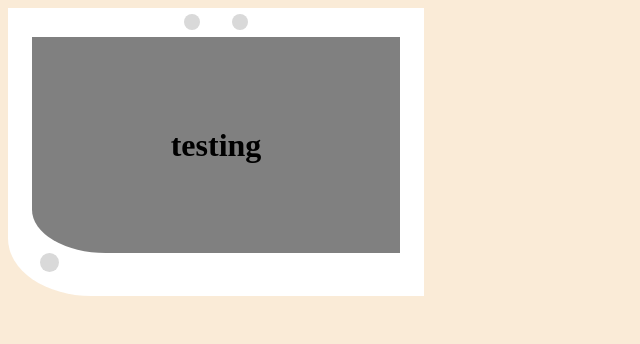
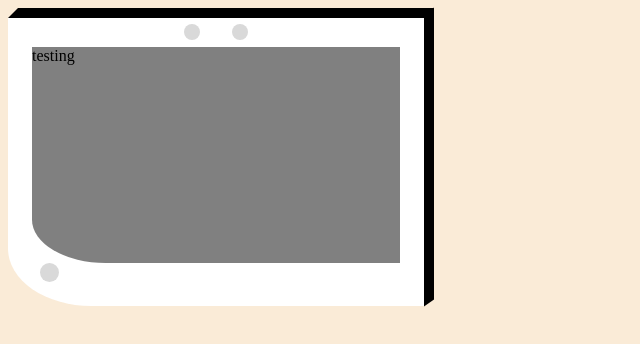
Before and after one commit to ReallyNguyen/PokeFormula, a Next.js app: page / in a window 1280 px wide. Shown: the top 344 px of the page, without its empty margins (0-640 px from the left). Built offline with nearby package versions, Linux system fonts and the light colour scheme.

Commit message:
3d screen (not responsive)

```diff
--- a/src/components/screen/Screen.module.css
+++ b/src/components/screen/Screen.module.css
@@ -1,3 +1,29 @@
+.bigcontainer {
+    display: flex;
+    flex-direction: row;
+
+}
+
+.top {
+    width: calc(100% - 0px);
+    height: 10px;
+    margin-left: 5px;
+    background-color: black;
+    transform: skewX(-45deg);
+    z-index: -1;
+}
+
+.right {
+    width: calc(1rem - 6px);
+    height: calc(18rem + 4px);
+    background-color: black;
+    transform: skewY(-35deg);
+    z-index: -1;
+    display: flex;
+    align-self: flex-end;
+    margin-bottom: 3px;
+}
+
 .container {
     display: flex;
     flex-direction: column;
@@ -25,13 +51,14 @@
 
 .innerContainer {
     display: flex;
-    align-items: center;
-    justify-content: center;
+    flex-wrap: wrap;
     width: 23rem;
     height: 14rem;
     background-color: grey;
     border-bottom-left-radius: 20%;
 }
+
+
 
 .bigCircle {
     align-self: flex-start;
--- a/src/components/screen/index.tsx
+++ b/src/components/screen/index.tsx
@@ -4,21 +4,27 @@ interface IScreen {
     [key: string]: any
 }
 
-export default function Screen({title}: IScreen){
-    return(
+export default function Screen({ title }: IScreen) {
+    return (
         <>
+        <div className={styles.bigcontainer}>
+            <div className={styles.testing}>
+                <div className={styles.top}></div>
                 <div className={styles.container}>
                     <div className={styles.circleContainer}>
                         <div className={styles.circle}></div>
                         <div className={styles.circle}></div>
                     </div>
                     <div className={styles.innerContainer}>
-                    <h1>{title}</h1>
+                        {title}
                     </div>
                     <div className={styles.bigCircle}></div>
                 </div>
 
+            </div>
+            <div className={styles.right}></div>
+        </div>
+
         </>
-
     )
 }
--- a/src/pages/index.tsx
+++ b/src/pages/index.tsx
@@ -16,6 +16,7 @@ export default function Home(){
       <Label title="Testing"/>
       <Footer /> */}
       <Screen title='testing'/>
+
     </div>
   )
 
```
Lines whose indentation alone changed are shown as unchanged.
